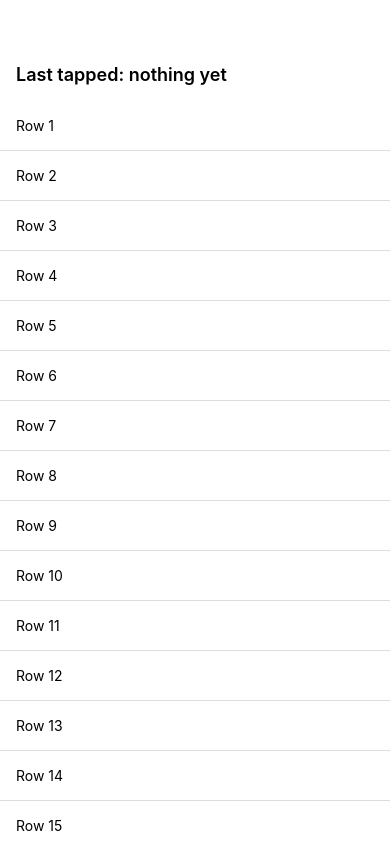
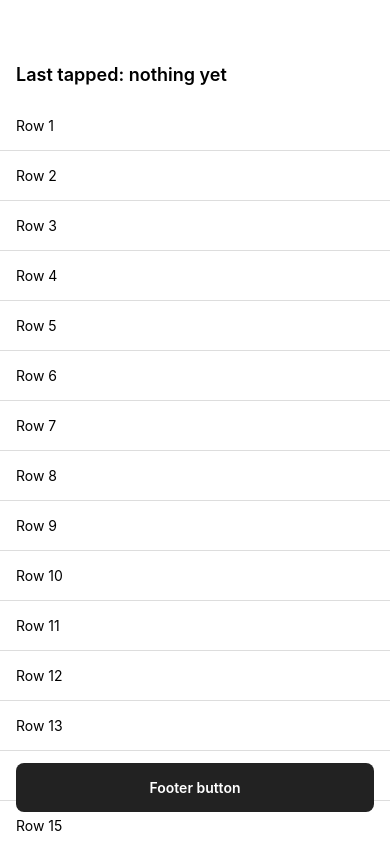
Before and after one commit to dileepapeiris/expo-lineargradient-box-none-repro, a React Native app: screen / in a window 390 px wide. Built offline with nearby package versions, Linux system fonts and the light colour scheme.

Commit message:
Footer button that sets the status, in a plain footer View

```diff
--- a/App.tsx
+++ b/App.tsx
@@ -6,6 +6,12 @@ const COLORS = ['rgba(255, 255, 255, 0)', 'rgba(255, 255, 255, 0.9)'] as const;
 
 export default function App() {
   const [lastTapped, setLastTapped] = useState('nothing yet');
+
+  const button = (
+    <Pressable style={styles.button} onPress={() => setLastTapped('Footer button')}>
+      <Text style={styles.buttonText}>Footer button</Text>
+    </Pressable>
+  );
 
   return (
     <View style={styles.screen}>
@@ -18,6 +24,8 @@ export default function App() {
           </Pressable>
         ))}
       </ScrollView>
+
+      <View style={styles.footer}>{button}</View>
     </View>
   );
 }
```
